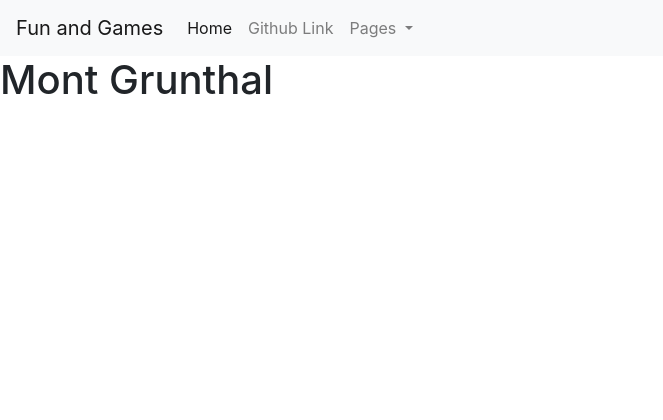
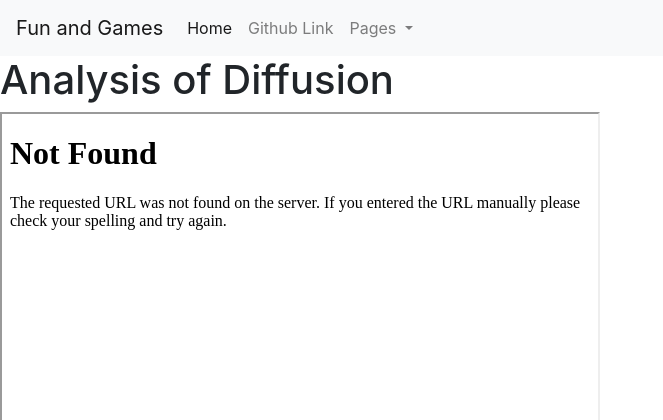
Before and after one commit to mont-grunthal/my_website, a Flask app: page /mixture in a window 1280 px wide. Shown: the top 420 px of the page, without its empty margins (0-663 px from the left). Run offline with Flask 2, Linux system fonts and the light colour scheme; some libraries are stand-ins or nearby versions.

Commit message:
Fixed image sizes, added iframe object.

```diff
--- a/templates/base.html
+++ b/templates/base.html
@@ -35,8 +35,8 @@
 
     </div>
   </nav>
+    {% block content %}
     <h1>Mont Grunthal</h1>
-    {% block content %}
     {% endblock %}
   <script src="https://code.jquery.com/jquery-3.3.1.slim.min.js" integrity="sha384-q8i/X+965DzO0rT7abK41JStQIAqVgRVzpbzo5smXKp4YfRvH+8abtTE1Pi6jizo" crossorigin="anonymous"></script>
   <script src="https://cdnjs.cloudflare.com/ajax/libs/popper.js/1.14.7/umd/popper.min.js" integrity="sha384-UO2eT0CpHqdSJQ6hJty5KVphtPhzWj9WO1clHTMGa3JDZwrnQq4sF86dIHNDz0W1" crossorigin="anonymous"></script>
--- a/templates/home.html
+++ b/templates/home.html
@@ -2,7 +2,7 @@
 {% block title %}Home Page{% endblock %}
 
 {% block content %}
-<Title>Home</Title>
+<h1>Home</h1>
 <body> Sorry I don't have more to put in the home section.
   I really don't like writing about myself.
 </body>
--- a/templates/mixture.html
+++ b/templates/mixture.html
@@ -1,12 +1,11 @@
 {% extends "base.html" %}
 {% block title %}Diffusion Analysis{% endblock %}
 
+{% block content %}
 <html>
-  <head>
-    <Title>Analysis of Diffusion</Title>
-  </head>
-  <body>
-    <iframe src = "{{url_for('static', filename = 'Analysis_of_diffusion.pdf')}}">
-      </iframe>
- </body>
- </html>
+<h1>Analysis of Diffusion</h1>
+<iframe src = "{{url_for('static', filename = 'Analysis_of_diffusion.pdf')}}"
+width="600" height="600">
+</iframe>
+</html>
+{% endblock %}
--- a/templates/rock_climbing.html
+++ b/templates/rock_climbing.html
@@ -6,7 +6,10 @@
   <h1>Rock Climbing</h1>
 <style>
 img {
- width: 100%;
+ display: flex;
+ margin-left: auto;
+ margin-right: auto;
+ width: 75%;
 }
 </style>
 </head>
```
